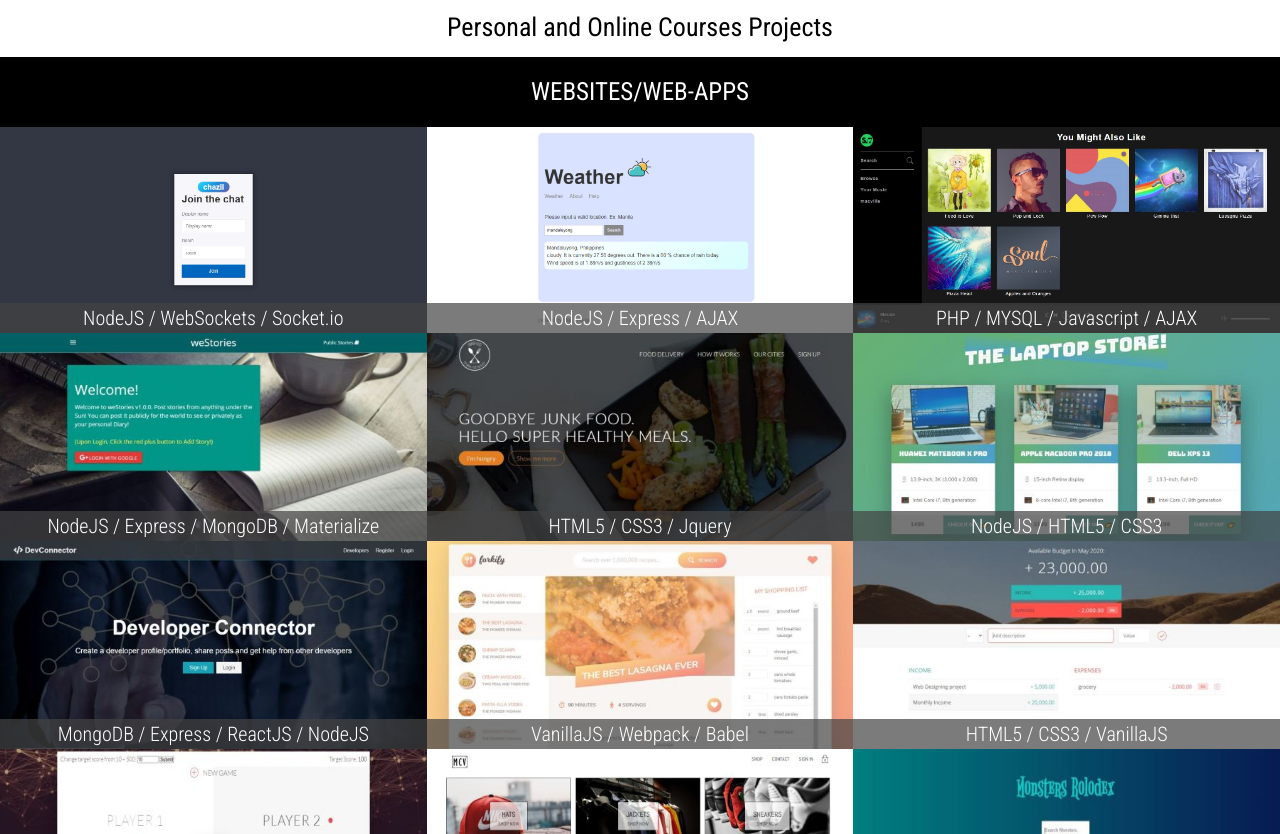
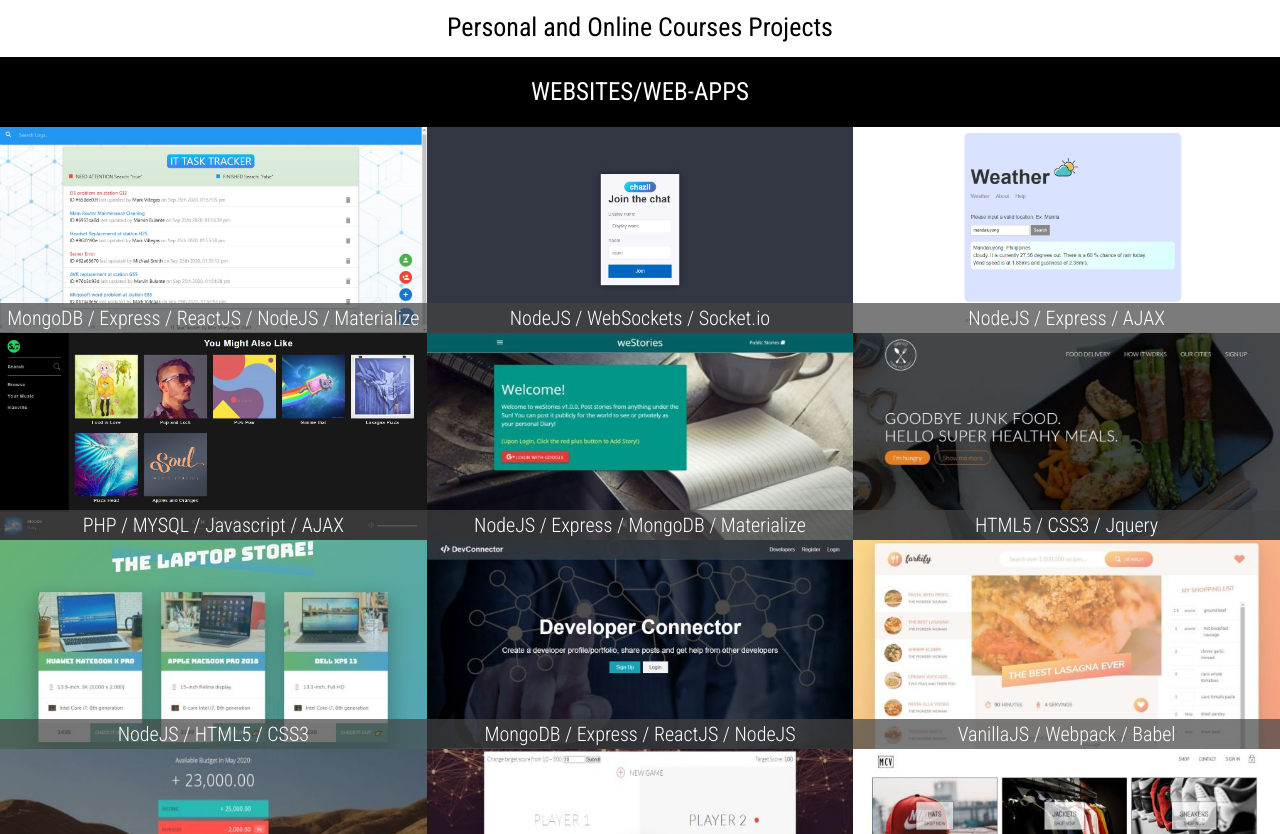
Before and after one commit to mamster12/Portfolio-website-bootstrap-html5-css3-jquery, a plain HTML site: page index.html in a window 1280 px wide. Shown: the part 5440-6274 px from the top of the page. Drawn offline with Linux system fonts and the light colour scheme; files whose address does not match are found by name.

Commit message:
add new project to the list

```diff
--- a/index.html
+++ b/index.html
@@ -225,6 +225,24 @@
                 <h5 class="project-category">WEBSITES/WEB-APPS</h5>
                 <div class="row images-container">
                     <div class="col-lg-4 col-md-6 img-container">
+                        <a
+                            href="http://it-task-tracker.herokuapp.com"
+                            target="_blank"
+                        >
+                            <img
+                                class="project-img img-fluid"
+                                src="./resources/img/proj18.JPG"
+                                alt="project18"
+                            />
+                            <div class="proj-desc">
+                                <p class="align-middle">
+                                    MongoDB / Express / ReactJS / NodeJS /
+                                    Materialize
+                                </p>
+                            </div>
+                        </a>
+                    </div>
+                    <div class="col-lg-4 col-md-6 img-container">
                         <a href="https://chatzii.herokuapp.com" target="_blank">
                             <img
                                 class="project-img img-fluid"
@@ -413,9 +431,7 @@
                                 alt="project9"
                             />
                             <div class="proj-desc">
-                                <p class="align-middle">
-                                    ReactJS / NodeJS
-                                </p>
+                                <p class="align-middle">ReactJS / NodeJS</p>
                             </div>
                         </a>
                     </div>
@@ -448,9 +464,7 @@
                                 alt="project11"
                             />
                             <div class="proj-desc">
-                                <p class="align-middle">
-                                    NodeJS / ReactJS
-                                </p>
+                                <p class="align-middle">NodeJS / ReactJS</p>
                             </div>
                         </a>
                     </div>
```
Also changed, not shown: resources/img/proj18.JPG (added).
